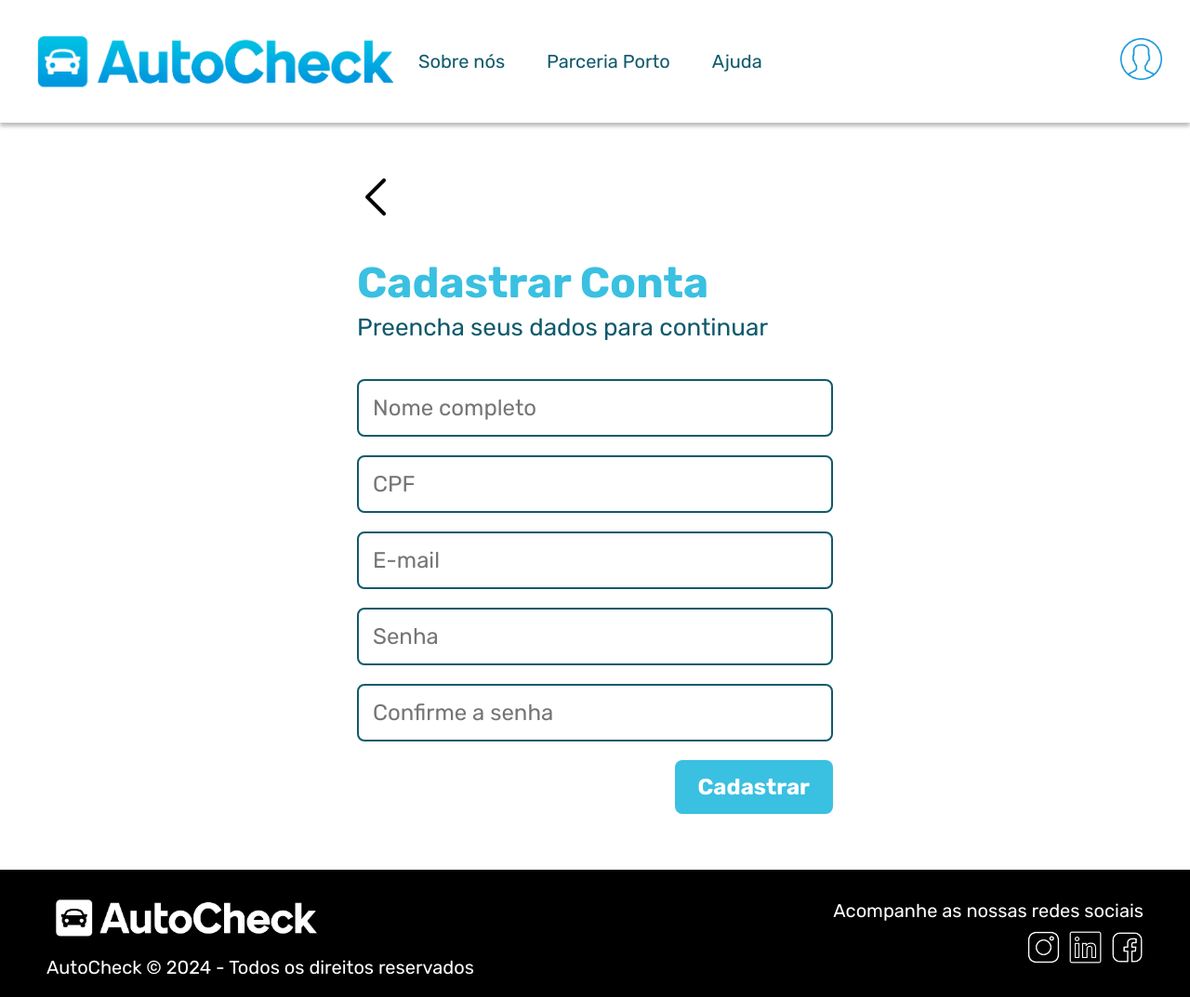
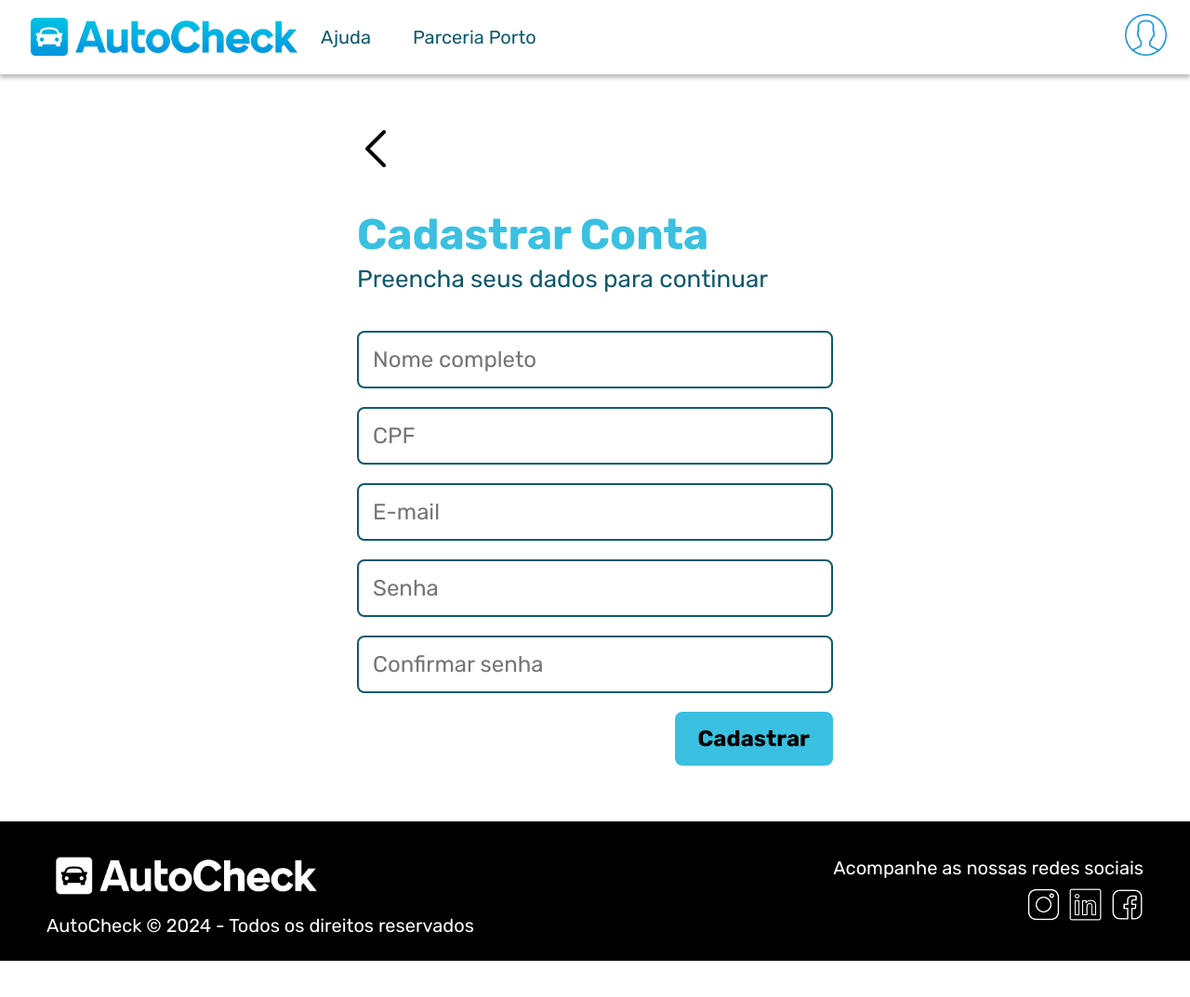
Before and after one commit to levmn/fiap-autocheck, a plain HTML site: page cadastro.html in a window 1280 px wide. Shown: the whole page at 93% size. After the commit the page ends 1034 px from the top, so only its background shows below. Drawn offline with Linux system fonts and the light colour scheme.

Commit message:
Ajustanto navegações e formatação dos arquivos

```diff
--- a/cadastro.html
+++ b/cadastro.html
@@ -28,13 +28,10 @@
 
                 <ul class="lista-navegacao">
                     <li class="item-lista-navegacao">
-                        <a href="">Sobre nós</a>
+                        <a href="">Ajuda</a>
                     </li>
                     <li class="item-lista-navegacao">
-                        <a href="">Parceria Porto</a>
-                    </li>
-                    <li class="item-lista-navegacao">
-                        <a href="">Ajuda</a>
+                        <a href="https://www.portoseguro.com.br/centros-automotivos-porto-seguro">Parceria Porto</a>
                     </li>
                 </ul>
             </div>
@@ -46,9 +43,10 @@
 
     </header>
 
-    <main> <!-- Conteúdo principal (cadastro) -->
+    <main class="content"> <!-- Conteúdo principal (cadastro) -->
         <div class="container">
-            <img id = "icon-backpage" src="./img/voltar-preto.png" alt="opção de volta de página">
+            <a href="./login.html"><img id="icon-backpage" src="./img/voltar-preto.png"
+                    alt="opção de volta de página"></a>
             <h1 class="titulo-pagina">Cadastrar Conta</h1>
             <p class="descricao-pagina">Preencha seus dados para continuar</p>
 
@@ -57,9 +55,9 @@
                 <input type="text" name="cpf" id="cpf" placeholder="CPF">
                 <input type="text" name="email" id="email" placeholder="E-mail">
                 <input type="password" name="senha" id="senha" placeholder="Senha">
-                <input type="password" name="confirmar-senha" id="confirmar-senha" placeholder="Confirme a senha">
+                <input type="password" name="confirmar-senha" id="confirmar-senha" placeholder="Confirmar senha">
                 <div>
-                    <button type="submit" class="button-enviar">Cadastrar</button>
+                    <button type="submit" class="button-enviar"><a href="./cadastro-veiculo.html">Cadastrar</a></button>
                 </div>
             </form>
     </main>
--- a/css/cadastro-veiculo.css
+++ b/css/cadastro-veiculo.css
@@ -1,4 +1,4 @@
-/* Conteúdo principal (login) */
+/* Conteúdo principal (Cadastro do Veículo) */
 #icon-backpage {
     margin-bottom: 40px;
 }
@@ -37,6 +37,11 @@
     background-color: #3ac0e1;
     border: none;
     border-radius: 8px;
+}
+
+.button-enviar a {
+    text-decoration: none;
+    color: #000000;
 }
 
 @media (max-width: 575px) {
--- a/css/cadastro.css
+++ b/css/cadastro.css
@@ -1,4 +1,4 @@
-/* Conteúdo principal (login) */
+/* Conteúdo principal (Cadastro do Usuário) */
 #icon-backpage {
     margin-bottom: 40px;
 }
@@ -38,6 +38,11 @@
     background-color: #3ac0e1;
     border: none;
     border-radius: 8px;
+}
+
+.button-enviar a {
+    text-decoration: none;
+    color: #000000;
 }
 
 @media (max-width: 575px) {
--- a/css/login.css
+++ b/css/login.css
@@ -1,5 +1,4 @@
-/* Conteúdo principal (login) */
-
+/* Conteúdo principal (Login) */
 #icon-backpage {
     margin-bottom: 40px;
 }
@@ -30,7 +29,7 @@
     margin-bottom: 100px;
 }
 
-.formulario a {
+.lembrar-senha {
     color: gray;
 }
 
@@ -41,6 +40,11 @@
     background-color: #3ac0e1;
     border: none;
     border-radius: 8px;
+}
+
+.button-enviar a {
+    text-decoration: none;
+    color: #000000;
 }
 
 .criar-conta {
--- a/css/style.css
+++ b/css/style.css
@@ -4,21 +4,20 @@
     padding: 0;
 }
 
-html { /* Serve para criar uma medida relativa do site, vamos usar nas Media Queries com REM*/
+html {
     font-size: 20px;
 }
 
 body {
     font-family: "Rubik", Arial, Helvetica, sans-serif;
-    position: relative; /* Vai criar um ponto de base */
+    position: relative;
 }
 
-img { /* Serve para flexibilizar as imagens para os Media Queries */
+img {
     max-width: 100%;
 }
 
 /* CSS do menu de navegação/cabeçalho */
-
 #logo-link {
     flex-grow: 0;
     flex-shrink: 0;
@@ -34,7 +33,7 @@ img { /* Serve para flexibilizar as imagens para os Media Queries */
     display: flex;
     justify-content: space-between;
     align-items: center;
-    padding: 20px 10px;
+    padding: 5px;
     box-shadow: 0px 4px 4px rgba(0, 0, 0, 0.25);
 }
 
@@ -89,15 +88,21 @@ img { /* Serve para flexibilizar as imagens para os Media Queries */
 }
 
 /* CSS do Footer */
+.content {
+    min-height: calc(100vh - 250px);
+}
 
 .estilo-footer {
     display: flex;
     justify-content: space-between;
     align-items: center;
-    width: 100%;
-    padding: 20px 50px;
+    width: 100vw;
+    height: 150px;
+    padding: 0 50px;
     background-color: #000000;
     color: #FFFFFF;
+    position: relative;
+    bottom: 0;
 }
 
 .container-footer {
@@ -208,7 +213,7 @@ img { /* Serve para flexibilizar as imagens para os Media Queries */
 
 @media (min-width: 1200px) {
     #logo {
-        width: 400px;
+        width: 300px;
     }
 
     .cabecalho {
```
Also changed, not shown: cadastro-veiculo.html (+7 -5 lines), css/gerar-diagnostico.css (+15 -9 lines), css/home.css (+14 -6 lines), gerar-diagnostico.html (+12 -9 lines), index.html (+10 -10 lines), login.html (+8 -7 lines).
